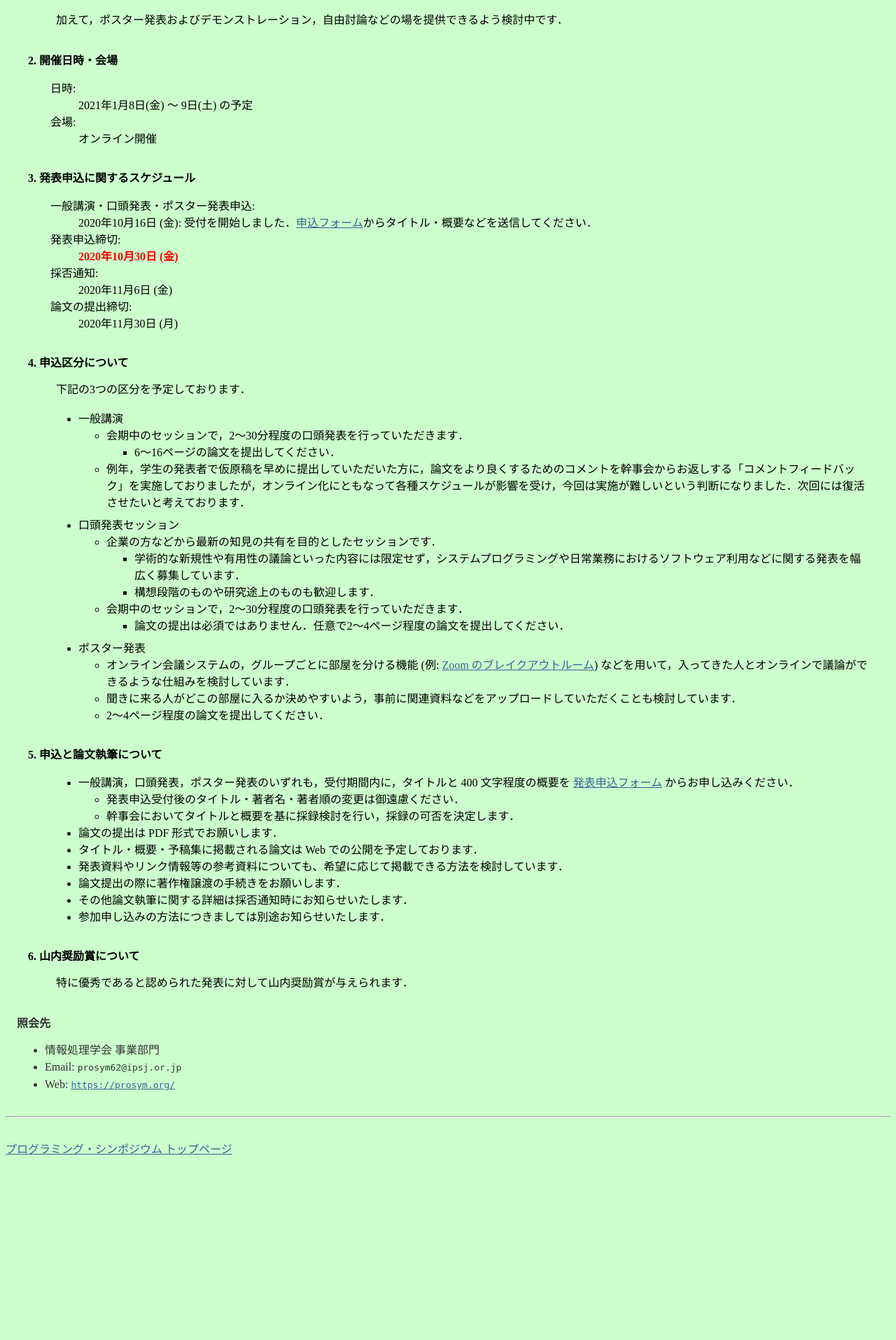
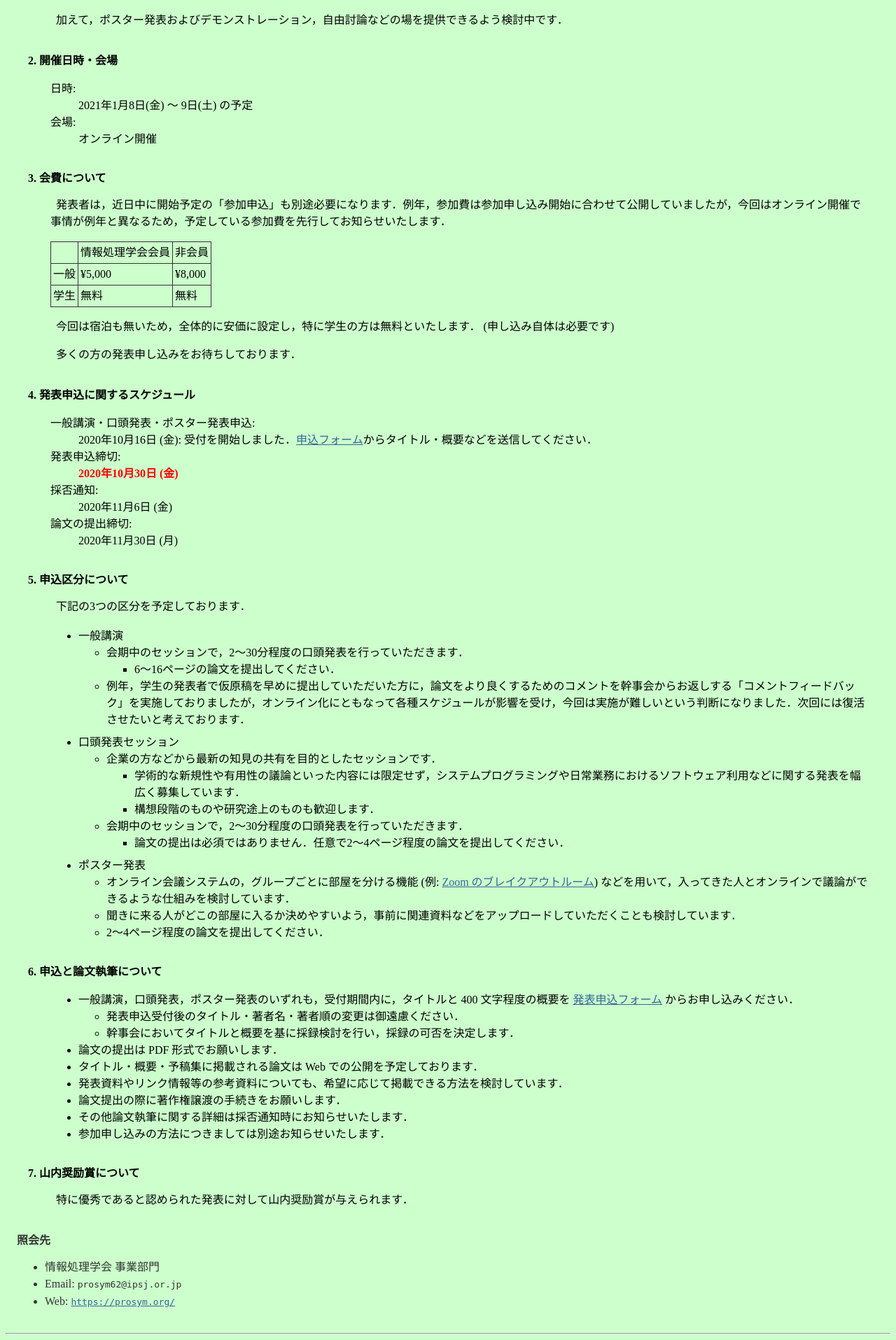
Before and after one commit to prosym/test, a PHP site: page /62/cfp.html in a window 1280 px wide. Shown: the part 860-2775 px from the top of the page at 70% size. Before the commit the page ends 2510 px from the top, so only its background shows below. Run offline with PHP 8.4, Linux system fonts and the light colour scheme.

Commit message:
62th: attendance fee in CFP

```diff
--- a/62/cfp.html
+++ b/62/cfp.html
@@ -73,8 +73,24 @@
 </div>
 </section>
 
+<section id="fee">
+<h2>3. 会費について</h2>
+<div class="indent">
+<p>発表者は，近日中に開始予定の「参加申込」も別途必要になります．例年，参加費は参加申し込み開始に合わせて公開していましたが，今回はオンライン開催で事情が例年と異なるため，予定している参加費を先行してお知らせいたします．</p>
+<table>
+<tbody>
+<tr><td></td><td>情報処理学会会員</td><td>非会員</td></tr>
+<tr><td>一般</td><td>&yen;5,000</td><td>&yen;8,000</td></tr>
+<tr><td>学生</td><td>無料</td><td>無料</td></tr>
+</tbody>
+</table>
+<p>今回は宿泊も無いため，全体的に安価に設定し，特に学生の方は無料といたします． (申し込み自体は必要です)</p>
+<p>多くの方の発表申し込みをお待ちしております．</p>
+</div>
+</section>
+
 <section id="important-date">
-<h2>3. 発表申込に関するスケジュール</h2>
+<h2>4. 発表申込に関するスケジュール</h2>
 <div class="indent">
 <dl>
 <dt>一般講演・口頭発表・ポスター発表申込:</dt>
@@ -90,7 +106,7 @@
 </section>
 
 <section id="type">
-<h2>4. 申込区分について</h2>
+<h2>5. 申込区分について</h2>
 <div class="indent">
 <p>下記の3つの区分を予定しております．</p>
 
@@ -124,7 +140,7 @@
 </section>
 
 <section id="application">
-<h2>5. 申込と論文執筆について</h2>
+<h2>6. 申込と論文執筆について</h2>
 <div class="indent">
 <ul>
   <li>一般講演，口頭発表，ポスター発表のいずれも，受付期間内に，タイトルと 400 文字程度の概要を <a href="https://docs.google.com/forms/d/e/1FAIpQLSe7oZ37Xmo49QDkhxL4Ow1Yu8I9BWv-2qHW9rucfUNmrggyOw/viewform">発表申込フォーム</a> からお申し込みください．<ul>
@@ -142,7 +158,7 @@
 </section>
 
 <section id="award">
-<h2>6. 山内奨励賞について</h2>
+<h2>7. 山内奨励賞について</h2>
 <div class="indent">
 <p>特に優秀であると認められた発表に対して山内奨励賞が与えられます．</p>
 </div>
--- a/62/style.css
+++ b/62/style.css
@@ -43,6 +43,18 @@ main section {
 
 main section#about ul.topics > li {
     margin-bottom: 0.5em;
+}
+
+main section#fee table {
+    border-collapse: collapse;
+    border: 1px solid #333333;
+    line-height: 1.5;
+}
+
+main section#fee table td {
+    border-collapse: collapse;
+    border: 1px solid #333333;
+    padding: 3px;
 }
 
 main section#type ul.types > li {
```
